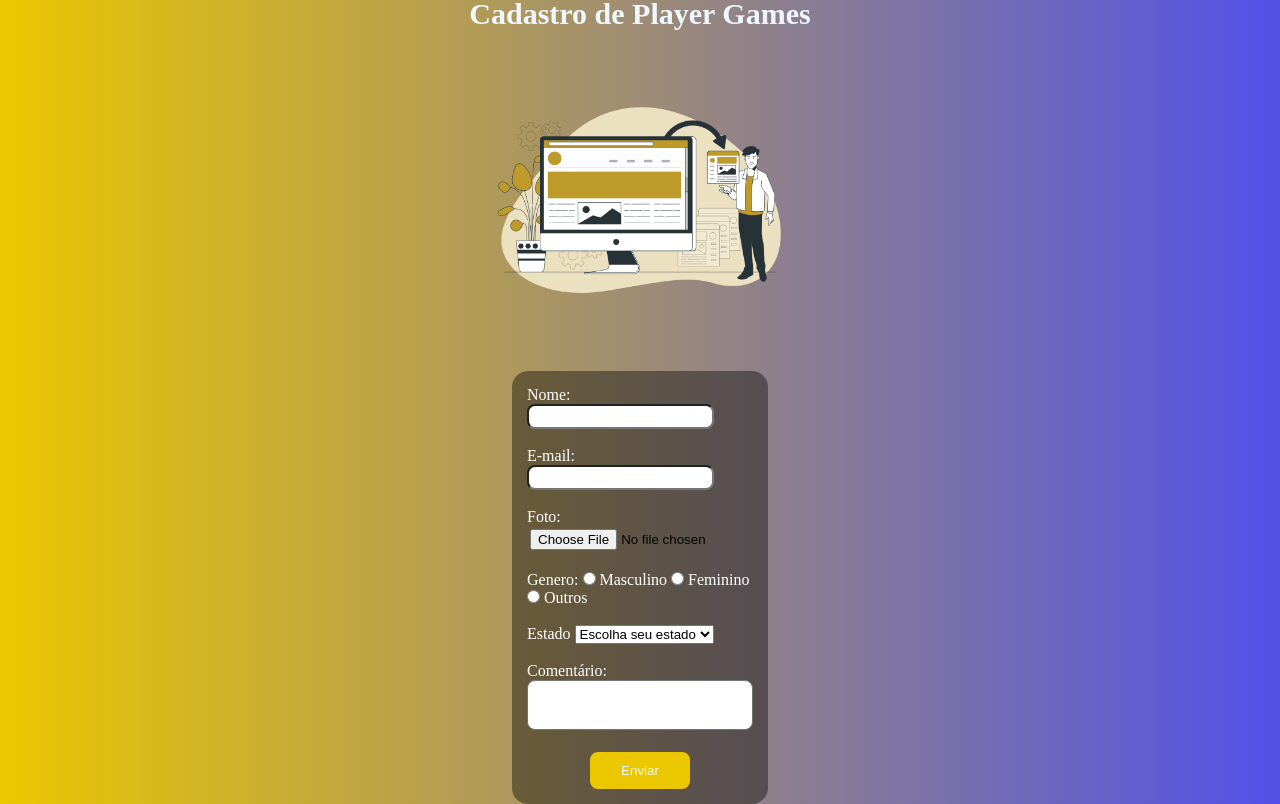
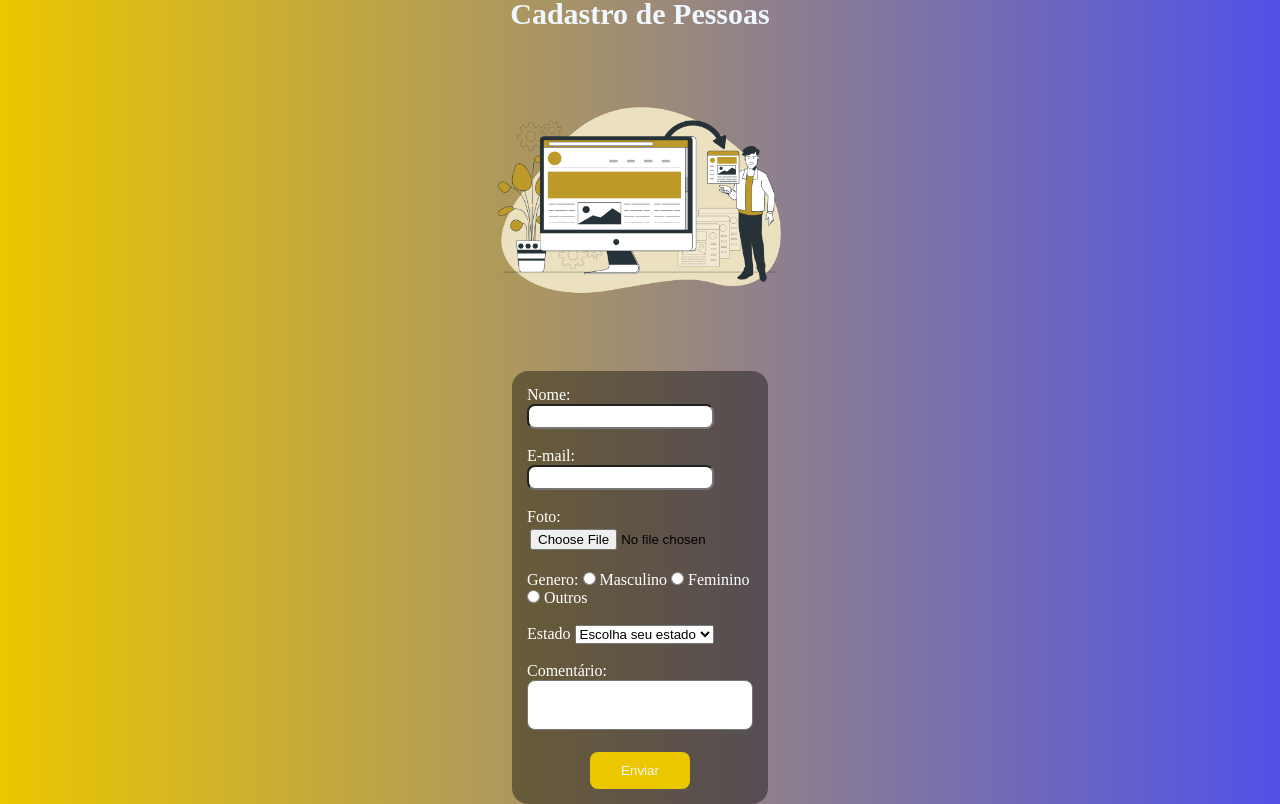
Before and after one commit to iagosm/Formulario-basico, a plain HTML site: page index.html in a window 1280 px wide. Drawn offline with Linux system fonts and the light colour scheme; a web font is replaced by a local one.

Commit message:
modificando o index h1

```diff
--- a/index.html
+++ b/index.html
@@ -8,7 +8,11 @@
     <title>Formulario Simples</title>
 </head>
 <body>
-    <h1>Cadastro de Player Games</h1>
+
+
+    <h1>Cadastro de Pessoas</h1>
+
+
     <img src="Microsites-bro.png" alt="" height="300px" width="300px">
     <!-- !Criado uma div para poder posicionar bem o formulario.! -->
     <div class="box">
```
